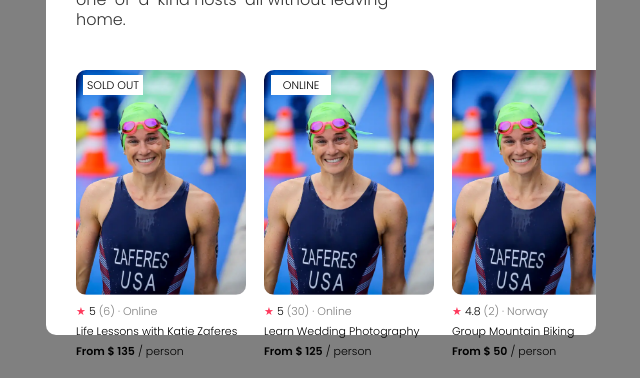
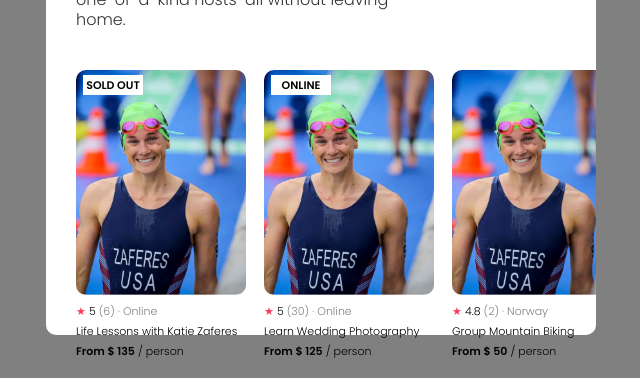
Before and after one commit to khoon0608/air-bnb-experiment-clone, a React (Create React App) app: page / in a window 1280 px wide. Shown: the part 445-823 px from the top of the page, without its empty margins (319-959 px from the left). Built offline with nearby package versions, Linux system fonts and the light colour scheme.

Commit message:
좀 더 가독성 있게 변경

```diff
--- a/src/component/card.js
+++ b/src/component/card.js
@@ -2,12 +2,13 @@
 
 function Card({
   coverImg,
-  rating,
-  reviewCount,
-  location,
-  title,
-  price,
-  openSpots,
+  json: {
+    title,
+    stats: { rating, reviewCount },
+    location,
+    price,
+    openSpots,
+  },
 }) {
   let badgeText;
   if (openSpots === 0) {
@@ -15,9 +16,14 @@
   } else if (location === "Online") {
     badgeText = "ONLINE";
   }
+
   return (
     <li className='card'>
-      {badgeText ? <div className='badgeText'>{badgeText}</div> : null}
+      {badgeText ? (
+        <div style={{ fontWeight: "bold" }} className='badgeText'>
+          {badgeText}
+        </div>
+      ) : null}
       <img src={coverImg} alt='photo' />
       <div>
         <span style={{ color: "#FE395C" }}>★ </span> <span>{rating} </span>
--- a/src/component/cardContainer.js
+++ b/src/component/cardContainer.js
@@ -6,16 +6,11 @@
 import data from "./data";
 
 function CardContainer() {
-  const cards = data.map(({ id, title, price, stats, location, openSpots }) => (
+  const cards = data.map((json) => (
     <Card
+      key={json.id}
+      json={json}
       coverImg={pic}
-      key={id}
-      title={title}
-      price={price}
-      rating={stats.rating}
-      reviewCount={stats.reviewCount}
-      location={location}
-      openSpots={openSpots}
     />
   ));
   return <ul className='cardContainer'>{cards}</ul>;
```
